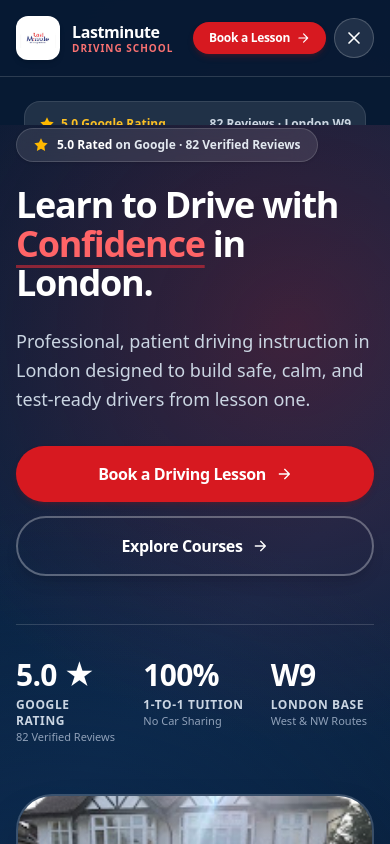
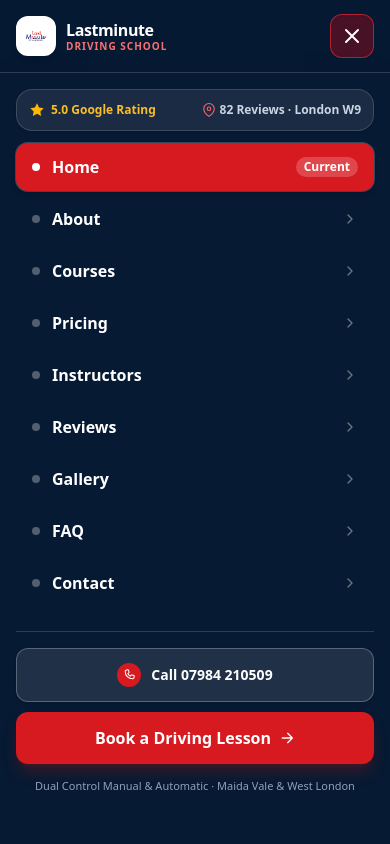
Before and after one commit to mahboobkabari/Lastminute-driving-school, a Next.js app: page / in a window 390 px wide. Both pictures are taken after a click on the button "Open navigation menu". Shown: the top 844 px of the page. Built offline with nearby package versions, Linux system fonts and the light colour scheme.

Commit message:
fix(navigation): improve mobile hamburger menu responsiveness, scrolling, and interaction

```diff
--- a/src/components/Header.tsx
+++ b/src/components/Header.tsx
@@ -5,7 +5,7 @@ import Link from "next/link";
 import { usePathname } from "next/navigation";
 import { useEffect, useState } from "react";
 import { site } from "@/data/site";
-import { Menu, Phone, X, Star, ArrowRight } from "./Icon";
+import { Menu, Phone, X, Star, ArrowRight, ChevronRight, MapPin } from "./Icon";
 
 const navLinks = [
   { label: "Home", href: "/" },
@@ -24,6 +24,12 @@ export function Header() {
   const [scrolled, setScrolled] = useState(false);
   const pathname = usePathname();
 
+  // Automatically close mobile menu whenever pathname changes
+  useEffect(() => {
+    setOpen(false);
+  }, [pathname]);
+
+  // Track scroll position for header blur and background shift
   useEffect(() => {
     function handleScroll() {
       setScrolled(window.scrollY > 15);
@@ -32,6 +38,7 @@ export function Header() {
     return () => window.removeEventListener("scroll", handleScroll);
   }, []);
 
+  // Close mobile menu on Escape key
   useEffect(() => {
     function handleKeyDown(e: KeyboardEvent) {
       if (e.key === "Escape" && open) {
@@ -42,36 +49,35 @@ export function Header() {
     return () => window.removeEventListener("keydown", handleKeyDown);
   }, [open]);
 
-  // Lock body scroll when mobile menu is open
+  // Lock body scroll cleanly when mobile menu is active
   useEffect(() => {
     if (open) {
+      const originalOverflow = document.body.style.overflow;
       document.body.style.overflow = "hidden";
-    } else {
-      document.body.style.overflow = "unset";
+      return () => {
+        document.body.style.overflow = originalOverflow;
+      };
     }
-    return () => {
-      document.body.style.overflow = "unset";
-    };
   }, [open]);
 
   return (
     <>
       <header
         className={`fixed inset-x-0 top-0 z-50 transition-all duration-300 ${
-          scrolled
-            ? "border-b border-white/15 bg-[#071a33]/98 shadow-xl shadow-slate-950/30 backdrop-blur-lg"
+          scrolled || open
+            ? "border-b border-white/15 bg-[#071a33]/98 shadow-xl shadow-slate-950/30 backdrop-blur-xl"
             : "border-b border-white/10 bg-[#071a33]/92 backdrop-blur-md"
         }`}
       >
-        <div className="container flex h-[76px] items-center justify-between gap-3 sm:h-[84px]">
+        <div className="container flex h-[72px] sm:h-[84px] items-center justify-between gap-2 sm:gap-4">
           {/* Logo & Brand Identity */}
           <Link
             href="/"
-            className="group flex items-center gap-3 shrink-0 focus:outline-none"
+            className="group flex items-center gap-2.5 sm:gap-3 shrink-0 focus:outline-none"
             aria-label="Lastminute Driving School home"
             onClick={() => setOpen(false)}
           >
-            <span className="relative grid h-11 w-11 shrink-0 place-items-center overflow-hidden rounded-xl bg-white p-1 shadow-md transition-transform duration-200 group-hover:scale-105">
+            <span className="relative grid h-10 w-10 sm:h-11 sm:w-11 shrink-0 place-items-center overflow-hidden rounded-xl bg-white p-1 shadow-md transition-transform duration-200 group-hover:scale-105">
               <Image
                 src="/brand/lastminute-driving-school-logo.jpg"
                 alt="Lastminute Driving School logo"
@@ -126,7 +132,7 @@ export function Header() {
 
           {/* Action Hub */}
           <div className="flex items-center gap-2 sm:gap-3 shrink-0">
-            {/* Phone Call Link */}
+            {/* Phone Call Link (Visible on Tablet & Desktop) */}
             <a
               href={`tel:${site.phone}`}
               style={{ color: "#ffffff" }}
@@ -145,7 +151,7 @@ export function Header() {
             <Link
               href="/book"
               style={{ color: "#ffffff", backgroundColor: "#d71920" }}
-              className="btn-book-cta inline-flex items-center gap-1.5 rounded-full px-4 py-2 text-xs font-black tracking-tight text-white shadow-md shadow-red-900/30 transition-all hover:bg-[#b51218] hover:-translate-y-0.5 sm:px-5 sm:py-2.5 sm:text-sm"
+              className="btn-book-cta hidden sm:inline-flex items-center gap-1.5 rounded-full px-4 py-2 sm:px-5 sm:py-2.5 text-xs sm:text-sm font-black tracking-tight text-white shadow-md shadow-red-900/30 transition-all hover:bg-[#b51218] hover:-translate-y-0.5"
             >
               <span style={{ color: "#ffffff" }} className="text-white font-black">
                 Book a Lesson
@@ -161,30 +167,54 @@ export function Header() {
               aria-controls="mobile-navigation"
               onClick={() => setOpen((prev) => !prev)}
               style={{ color: "#ffffff" }}
-              className="grid h-10 w-10 place-items-center rounded-full border border-white/20 bg-white/10 text-white transition-colors hover:bg-white/20 xl:hidden focus-visible:outline-red-500"
+              className={`relative z-50 grid h-11 w-11 place-items-center rounded-xl border transition-all duration-200 cursor-pointer xl:hidden focus:outline-none focus-visible:ring-2 focus-visible:ring-red-400 ${
+                open
+                  ? "border-red-500/60 bg-red-600/30 text-white shadow-inner"
+                  : "border-white/20 bg-white/10 text-white hover:bg-white/20 active:scale-95"
+              }`}
             >
-              {open ? <X className="h-5 w-5 text-white" /> : <Menu className="h-5 w-5 text-white" />}
+              {open ? (
+                <X className="h-6 w-6 text-white stroke-white" />
+              ) : (
+                <Menu className="h-6 w-6 text-white stroke-white" />
+              )}
             </button>
           </div>
         </div>
 
+        {/* Mobile Navigation Backdrop & Drawer */}
+        {open && (
+          <>
+            {/* Backdrop Overlay */}
+            <div
+              className="fixed inset-0 top-[72px] sm:top-[84px] z-40 bg-slate-950/80 backdrop-blur-sm xl:hidden"
+              onClick={() => setOpen(false)}
+              aria-hidden="true"
+            />
+
             {/* Mobile Navigation Drawer */}
-        {open && (
-          <div
+            <nav
               id="mobile-navigation"
-            className="fixed inset-x-0 top-[76px] bottom-0 z-50 flex flex-col justify-between overflow-y-auto border-t border-white/15 bg-[#071a33] px-6 py-6 text-white sm:top-[84px] xl:hidden"
+              aria-label="Mobile navigation"
+              className="fixed inset-x-0 top-[72px] sm:top-[84px] z-50 h-[calc(100dvh-72px)] sm:h-[calc(100dvh-84px)] max-h-[calc(100dvh-72px)] sm:max-h-[calc(100dvh-84px)] overflow-y-auto overscroll-contain border-t border-white/15 bg-[#071a33] text-white shadow-2xl xl:hidden"
             >
-            <div className="grid gap-1.5">
-              <div className="mb-2 flex items-center justify-between rounded-2xl bg-white/10 p-3.5 border border-white/10">
+              <div className="flex min-h-full flex-col justify-between p-4 sm:p-6 pb-20 sm:pb-24">
+                {/* Top Section: Trust Badge & Menu Links */}
+                <div className="space-y-3">
+                  {/* Google Rating & Location Badge */}
+                  <div className="flex items-center justify-between rounded-2xl bg-white/[0.08] p-3 border border-white/15 shadow-sm">
                     <div className="flex items-center gap-1.5 text-xs font-black text-amber-400">
                       <Star className="h-4 w-4 fill-amber-400 text-amber-400" />
                       <span style={{ color: "#fbbf24" }}>5.0 Google Rating</span>
                     </div>
-                <span style={{ color: "#cbd5e1" }} className="text-xs font-semibold text-slate-300">
-                  82 Reviews · London W9
-                </span>
+                    <div className="flex items-center gap-1 text-xs font-semibold text-slate-300">
+                      <MapPin className="h-3.5 w-3.5 text-red-400" />
+                      <span style={{ color: "#cbd5e1" }}>82 Reviews · London W9</span>
+                    </div>
                   </div>
 
+                  {/* Links List */}
+                  <div className="grid gap-1">
                     {navLinks.map((link) => {
                       const isActive =
                         link.href === "/"
@@ -196,26 +226,46 @@ export function Header() {
                           href={link.href}
                           onClick={() => setOpen(false)}
                           style={{ color: "#ffffff" }}
-                    className={`flex items-center justify-between rounded-2xl px-4 py-3.5 text-base font-bold transition-colors ${
+                          className={`flex items-center justify-between rounded-xl px-4 py-3 text-base font-bold transition-all duration-150 active:scale-[0.99] ${
                             isActive
-                        ? "bg-[#d71920] text-white shadow-md font-black"
-                        : "text-white hover:bg-white/10 hover:text-white"
+                              ? "bg-[#d71920] text-white shadow-md font-black ring-1 ring-white/20"
+                              : "text-white/90 hover:text-white hover:bg-white/10 active:bg-white/15"
                           }`}
                         >
+                          <span className="flex items-center gap-3">
+                            <span
+                              className={`h-2 w-2 rounded-full ${
+                                isActive ? "bg-white" : "bg-white/30"
+                              }`}
+                            />
                             <span style={{ color: "#ffffff" }}>{link.label}</span>
-                    {isActive && <span style={{ color: "#ffffff" }}>✓</span>}
+                          </span>
+                          {isActive ? (
+                            <span
+                              style={{ color: "#ffffff" }}
+                              className="rounded-full bg-white/20 px-2 py-0.5 text-xs font-black"
+                            >
+                              Current
+                            </span>
+                          ) : (
+                            <ChevronRight className="h-4 w-4 text-white/40" />
+                          )}
                         </Link>
                       );
                     })}
                   </div>
+                </div>
 
-            <div className="mt-8 border-t border-white/15 pt-6 space-y-3">
+                {/* Bottom Section: Call, Book & Operating Info */}
+                <div className="mt-6 space-y-2.5 pt-4 border-t border-white/15">
                   <a
                     href={`tel:${site.phone}`}
                     style={{ color: "#ffffff" }}
-                className="flex items-center justify-center gap-2.5 rounded-2xl border border-white/20 bg-white/10 py-3.5 text-sm font-extrabold text-white transition hover:bg-white/20"
+                    className="flex items-center justify-center gap-2.5 rounded-xl border border-white/25 bg-white/10 py-3.5 text-sm font-black text-white shadow-sm transition hover:bg-white/20 active:scale-[0.99]"
                   >
-                <Phone className="h-4 w-4 text-red-400" />
+                    <span className="grid h-6 w-6 place-items-center rounded-full bg-[#d71920] text-white">
+                      <Phone className="h-3.5 w-3.5 text-white stroke-white" />
+                    </span>
                     <span style={{ color: "#ffffff" }}>Call {site.phoneDisplay}</span>
                   </a>
 
@@ -223,13 +273,19 @@ export function Header() {
                     href="/book"
                     onClick={() => setOpen(false)}
                     style={{ color: "#ffffff", backgroundColor: "#d71920" }}
-                className="flex items-center justify-center gap-2 rounded-2xl bg-[#d71920] py-4 text-center text-base font-black text-white shadow-lg shadow-red-900/40 transition hover:bg-[#b51218]"
+                    className="flex items-center justify-center gap-2 rounded-xl bg-[#d71920] py-3.5 sm:py-4 text-center text-base font-black text-white shadow-lg shadow-red-900/40 transition hover:bg-[#b51218] active:scale-[0.99]"
                   >
                     <span style={{ color: "#ffffff" }}>Book a Driving Lesson</span>
                     <ArrowRight className="h-4 w-4 text-white stroke-white" />
                   </Link>
+
+                  <p className="text-center text-[11px] font-medium text-slate-400 pt-1">
+                    Dual Control Manual & Automatic · Maida Vale & West London
+                  </p>
                 </div>
               </div>
+            </nav>
+          </>
         )}
       </header>
     </>
```
Also changed, not shown: src/components/PageShell.tsx (+9 -1 lines), 2 other files (tests, documents, lock files or other folders). Lines whose indentation alone changed are shown as unchanged.
